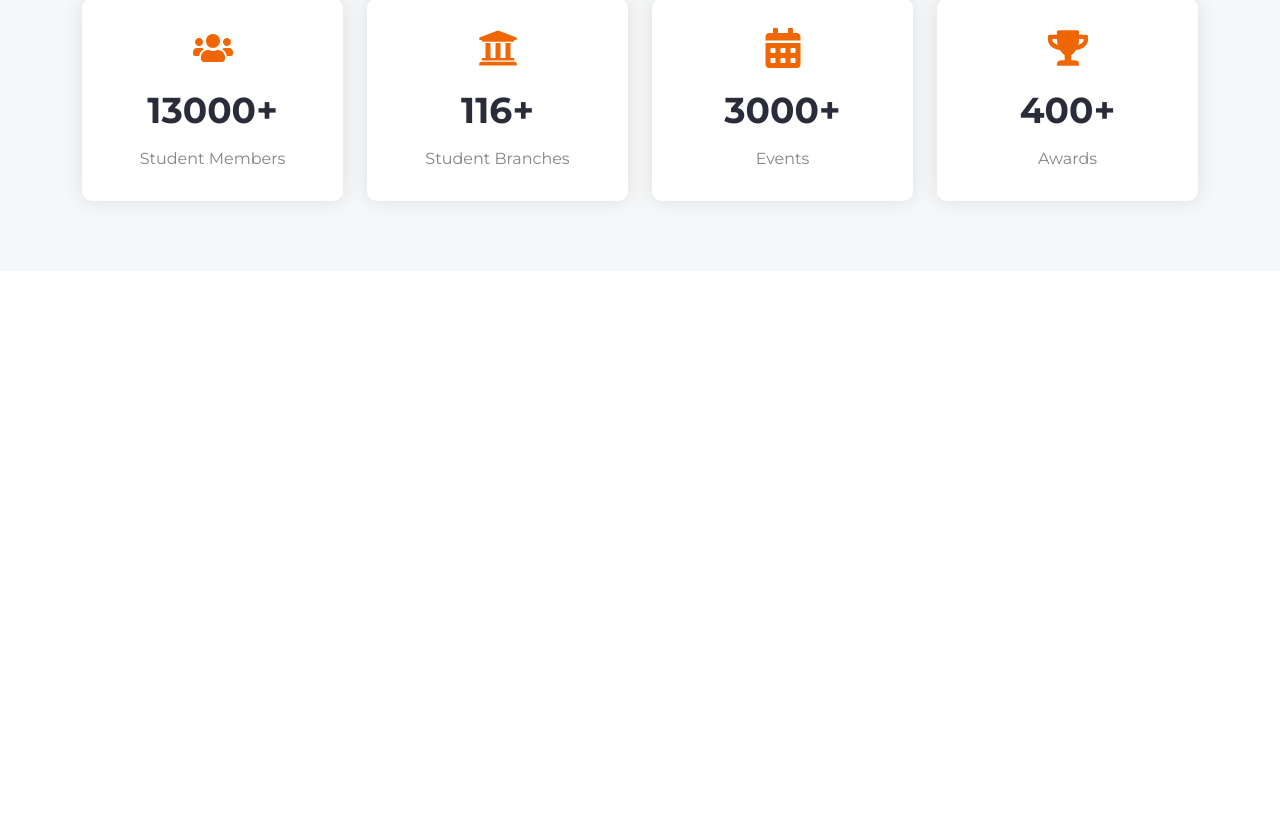
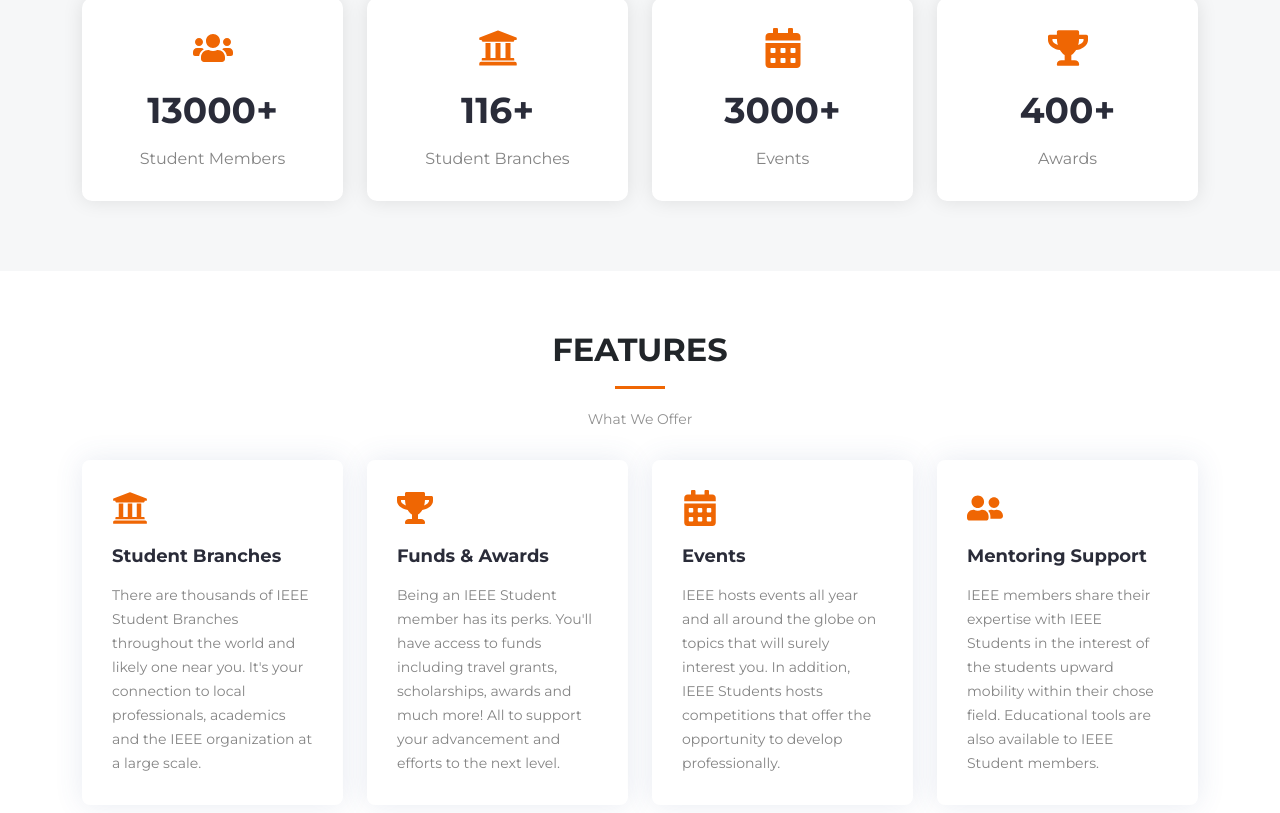
Before and after one commit to NeilSenEasow/link-camp-task-by-NeilSenEasow, a React (Create React App) app in the folder linksite/: page / in a window 1280 px wide. Shown: the part 1541-2354 px from the top of the page. Before the commit the page ends 1812 px from the top, so only its background shows below. Built offline with nearby package versions, Linux system fonts and the light colour scheme; the HTML template or start-up script is replaced by a standard one.

Commit message:
Add Features section

```diff
--- a/linksite/src/App.js
+++ b/linksite/src/App.js
@@ -5,6 +5,7 @@
 import Stats from './components/Stats/stats';
 import Loading from './components/loading';
 import React, { useState, useEffect } from 'react';
+import Features from './components/Features/features';
 
 function App() {
   const [loading, setLoading] = useState(true);
@@ -23,6 +24,7 @@
           <Hero />
           <About />
           <Stats />
+          <Features />
         </>
       )}
     </div>
--- /dev/null
+++ b/linksite/src/components/Features/features.css
@@ -0,0 +1,55 @@
+.features {
+    padding: 60px 0;
+    background: #fff;
+}
+
+.features .feature-box {
+    padding: 30px;
+    position: relative;
+    overflow: hidden;
+    background: #fff;
+    box-shadow: 0 0 29px 0 rgba(68, 88, 144, 0.12);
+    transition: all 0.3s ease-in-out;
+    border-radius: 8px;
+    z-index: 1;
+    height: 100%;
+}
+
+.features .feature-box:hover {
+    transform: translateY(-5px);
+}
+
+.features .icon {
+    margin-bottom: 20px;
+}
+
+.features .icon svg {
+    font-size: 36px;
+    color: #ef6603;
+    transition: 0.3s;
+}
+
+.features .feature-box h3 {
+    font-weight: 700;
+    margin-bottom: 15px;
+    font-size: 18px;
+    color: #2a2c39;
+}
+
+.features .feature-box h3 a {
+    color: #2a2c39;
+    transition: ease-in-out 0.3s;
+}
+
+.features .feature-box p {
+    line-height: 24px;
+    font-size: 14px;
+    margin-bottom: 0;
+    color: #848484;
+}
+
+@media (max-width: 768px) {
+    .features .feature-box {
+        margin-bottom: 20px;
+    }
+}
--- /dev/null
+++ b/linksite/src/components/Features/features.jsx
@@ -0,0 +1,60 @@
+import React from 'react';
+import './features.css';
+import { FaUniversity, FaTrophy, FaCalendarAlt, FaUserFriends } from 'react-icons/fa';
+
+function Features() {
+    return (
+        <section id="features" className="features section">
+            <div className="container">
+                <div className="section-title" data-aos="fade-up">
+                    <h2>Features</h2>
+                    <p>What We Offer</p>
+                </div>
+
+                <div className="row">
+                    <div className="col-lg-3 col-md-6" data-aos="fade-up">
+                        <div className="feature-box">
+                            <div className="icon">
+                                <FaUniversity />
+                            </div>
+                            <h3>Student Branches</h3>
+                            <p>There are thousands of IEEE Student Branches throughout the world and likely one near you. It's your connection to local professionals, academics and the IEEE organization at a large scale.</p>
+                        </div>
+                    </div>
+
+                    <div className="col-lg-3 col-md-6" data-aos="fade-up" data-aos-delay="100">
+                        <div className="feature-box">
+                            <div className="icon">
+                                <FaTrophy />
+                            </div>
+                            <h3>Funds & Awards</h3>
+                            <p>Being an IEEE Student member has its perks. You'll have access to funds including travel grants, scholarships, awards and much more! All to support your advancement and efforts to the next level.</p>
+                        </div>
+                    </div>
+
+                    <div className="col-lg-3 col-md-6" data-aos="fade-up" data-aos-delay="200">
+                        <div className="feature-box">
+                            <div className="icon">
+                                <FaCalendarAlt />
+                            </div>
+                            <h3>Events</h3>
+                            <p>IEEE hosts events all year and all around the globe on topics that will surely interest you. In addition, IEEE Students hosts competitions that offer the opportunity to develop professionally.</p>
+                        </div>
+                    </div>
+
+                    <div className="col-lg-3 col-md-6" data-aos="fade-up" data-aos-delay="300">
+                        <div className="feature-box">
+                            <div className="icon">
+                                <FaUserFriends />
+                            </div>
+                            <h3>Mentoring Support</h3>
+                            <p>IEEE members share their expertise with IEEE Students in the interest of the students upward mobility within their chose field. Educational tools are also available to IEEE Student members.</p>
+                        </div>
+                    </div>
+                </div>
+            </div>
+        </section>
+    );
+}
+
+export default Features;
```
